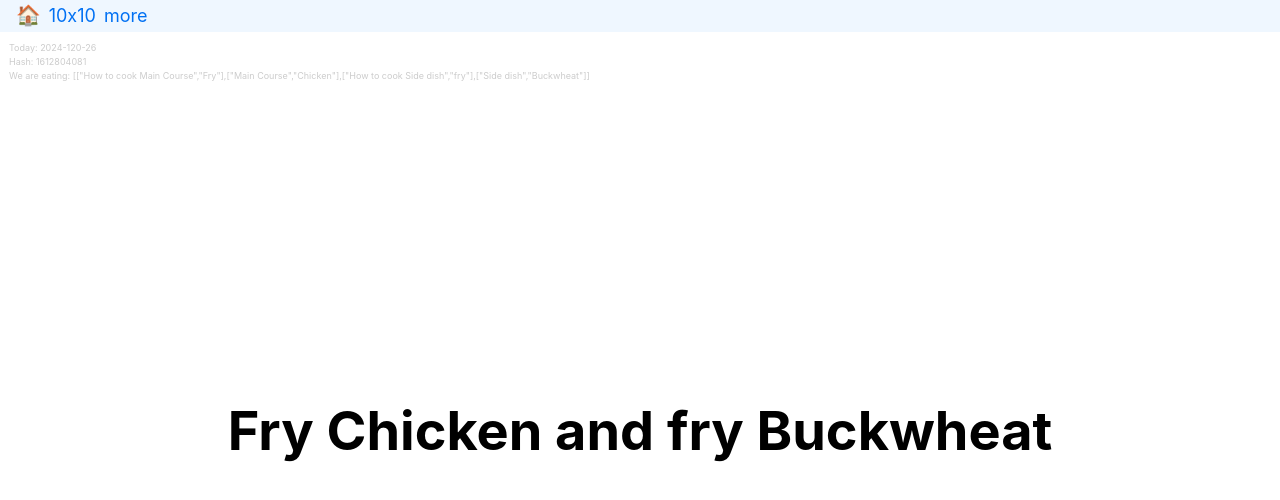
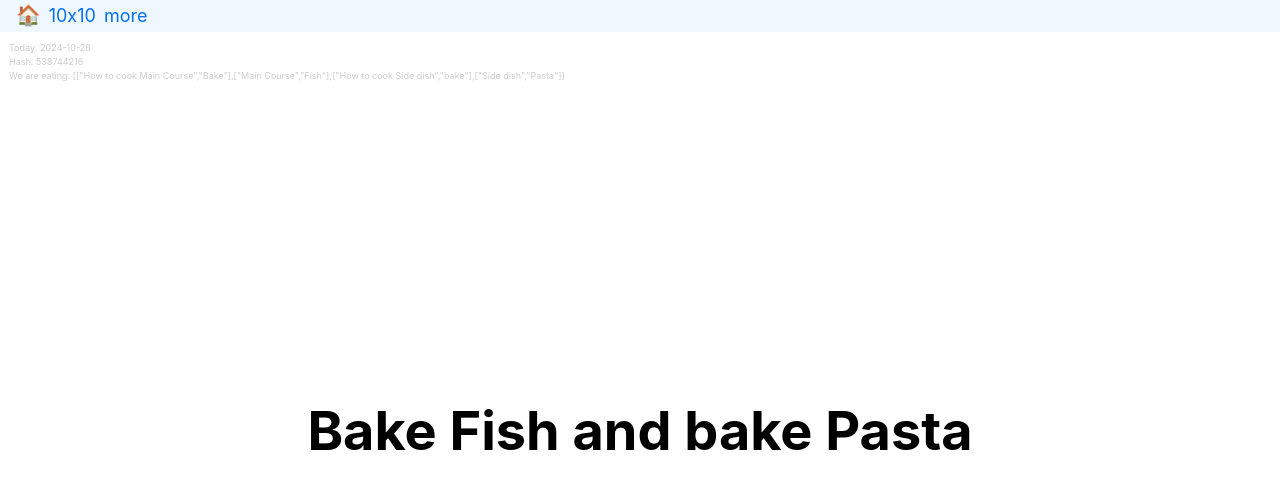
Before and after one commit to senaev/senaev.com, a Next.js app: page /fun/what-to-eat-today in a window 1280 px wide. Shown: the top 500 px of the page. Built offline with nearby package versions, Linux system fonts and the light colour scheme.

Commit message:
Update page.tsx

```diff
--- a/app/(pages)/fun/what-to-eat-today/page.tsx
+++ b/app/(pages)/fun/what-to-eat-today/page.tsx
@@ -31,7 +31,7 @@ const GROCCERY: Record<string, string[]> = {
 export default function Page (): JSX.Element {
     const today = new Date();
     const year = today.getFullYear();
-    const month = String(today.getMonth() + 111).padStart(2, '0');
+    const month = String(today.getMonth() + 1).padStart(2, '0');
     const day = String(today.getDate()).padStart(2, '0');
     const todayString = `${year}-${month}-${day}`;
     const hash = String(Math.abs(getHashFromString(todayString))).padStart(Object.keys(GROCCERY).length, String(day)[0]).split('').reverse();
```
